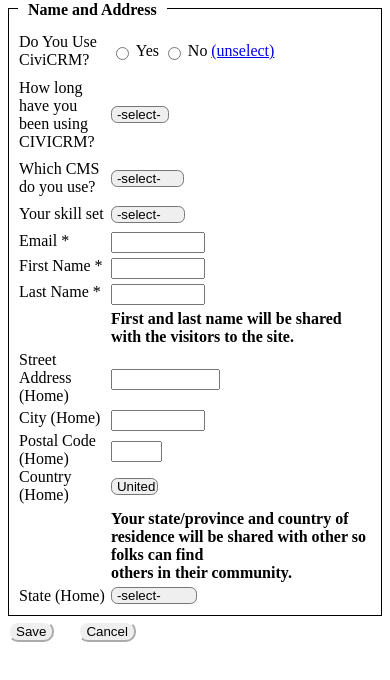
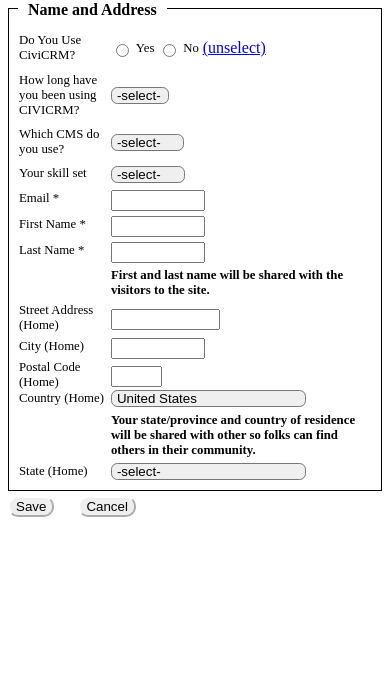
Before and after one commit to ZafirFSD/intership, a plain HTML site: page index.html in a window 390 px wide. Drawn offline with Linux system fonts and the light colour scheme.

Commit message:
Final Deploy

```diff
--- a/index.html
+++ b/index.html
@@ -11,6 +11,7 @@
     <div class="form-wrap">
         <div class="legend">Name and Address</div>
     <form>
+
          <p>Do You Use CiviCRM?</p>
             <div class="input-container">
                 <input type="radio" id="Yes" name="CRM">
@@ -19,21 +20,20 @@
                 <label for="No">No</label>
                 <a href="#">(unselect)</a>
             </div>
+
         <p >How long have you been using <br />CIVICRM? </p>
-
             <select name="CRMS" class="years">
-              <option>-select-</option>
-
+              <option>
+                -select-</option>
               <option value="1">1 Year</option>
               <option value="2">2 Year</option>
               <option value="3">3 Year</option>
               <option value="4">4 Year</option>
               <option value="5">5 Year</option>
-
             </select>
 
          <p >Which CMS do you use?</p>
-            <div >
+            <div>
                 <select name="CMS" >
                     <option>-select-</option>
                     <option value="1">WordPress</option>
@@ -44,7 +44,7 @@
                 </select>
             </div>
 
-            <p >Your skill set</p>
+         <p>Your skill set</p>
             <div class="skillcont">
                 <select name="SkillSet">
                     <option>-select-</option>
@@ -77,7 +77,7 @@
             <input type="text" style="width: 11vw;">
 
             <label for="country">Country (Home)</label>
-            <select name="country" style="width: 12vw;">
+            <select name="country" class="country" style="width: 12vw;">
                 <option value="">United States</option>
                 <option value="">United Kingdom</option>
                 <option value="">Canada</option>
@@ -91,14 +91,13 @@
             </p>
 
             <label for="state">State (Home)</label>
-            <select name="state" style="width: 22vw;">
+            <select name="state" class="state" style="width: 22vw;">
                 <option value="">-select-</option>
                 <option value="">Argentena</option>
                 <option value="">Colombia</option>
                 <option value="">etc</option>
             </select>
     </form>
-
       <button>Save</button>
       <button>Cancel</button>
     </div>
--- a/style.css
+++ b/style.css
@@ -1,3 +1,21 @@
+@media only screen and (max-width:600px) {
+    .years {
+        width:30vw;
+    }
+
+    .country {
+        width:50vw !important ;
+    }
+
+    .state {
+        width:50vw !important;
+    }
+
+    p,label {
+        font-size:0.5rem;
+    }
+}
+
 form {
     display: grid;
     grid-template-columns: 1.4fr 4fr;
@@ -22,6 +40,14 @@ form {
     font-weight: bold;
 }
 
+label {
+    font-size:0.8rem;
+}
+
+option {
+    font-size:0.8rem
+}
+
 .first_last {
     grid-column: 2;
     font-weight: bold;
@@ -29,6 +55,7 @@ form {
 
 p {
     margin:0.5vh 0px;
+    font-size:0.8rem;
 }
 
 select {
@@ -53,6 +80,8 @@ select {
     width:15vw;
 }
 
+
+
 select {
     border-radius: 0.4rem;
     padding-left: 5px;
```
Lines whose indentation alone changed are shown as unchanged.
